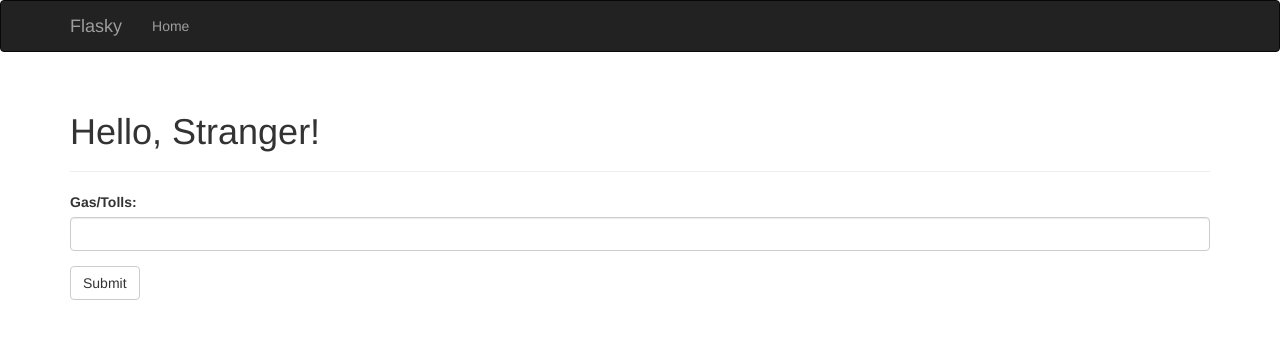
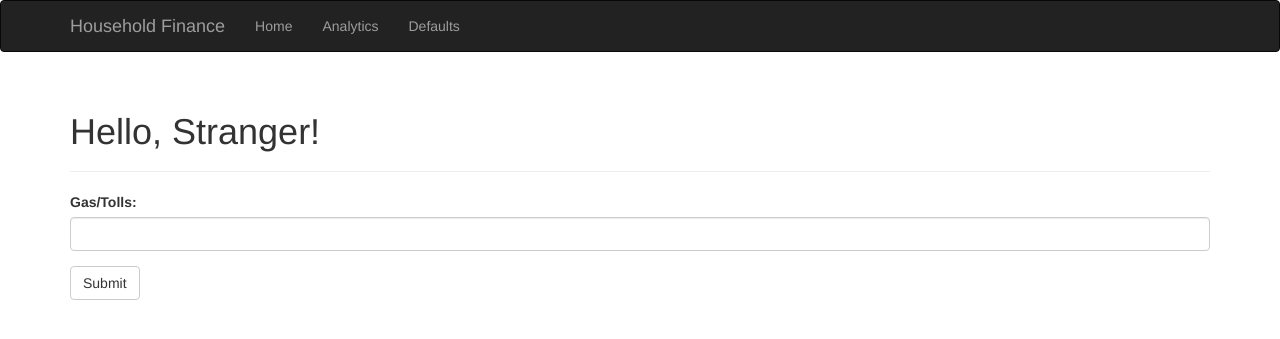
Before and after one commit to twwebb3/household-finance, a Flask app: page /defaults in a window 1280 px wide. Shown: the top 339 px of the page. Run offline with Flask 2, Linux system fonts and the light colour scheme; some libraries are stand-ins or nearby versions.

Commit message:
Added html for additional analytics and defaults pages.

```diff
--- a/templates/base.html
+++ b/templates/base.html
@@ -1,6 +1,6 @@
 {% extends "bootstrap/base.html" %}
 
-{% block title %}Flasky{% endblock %}
+{% block title %}Household Finances{% endblock %}
 
 {% block head %}
 {{ super() }}
@@ -18,11 +18,13 @@
                 <span class="icon-bar"></span>
                 <span class="icon-bar"></span>
             </button>
-            <a class="navbar-brand" href="/">Flasky</a>
+            <a class="navbar-brand" href="/">Household Finance</a>
         </div>
         <div class="navbar-collapse collapse">
             <ul class="nav navbar-nav">
                 <li><a href="/">Home</a></li>
+                <li><a href="/analytics">Analytics</a></li>
+                <li><a href="/defaults">Defaults</a></li>
             </ul>
         </div>
     </div>
```
